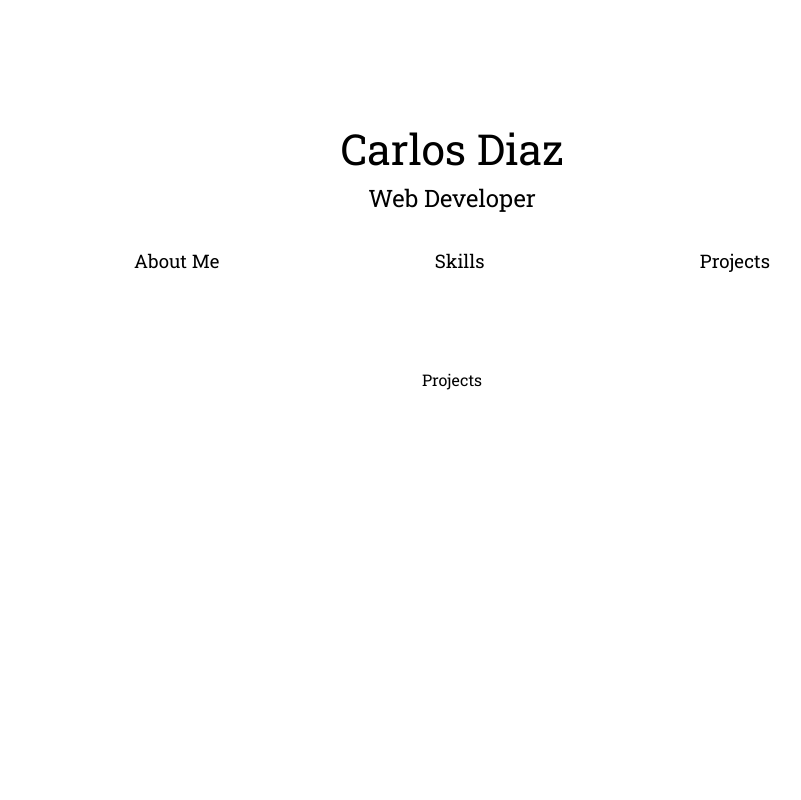
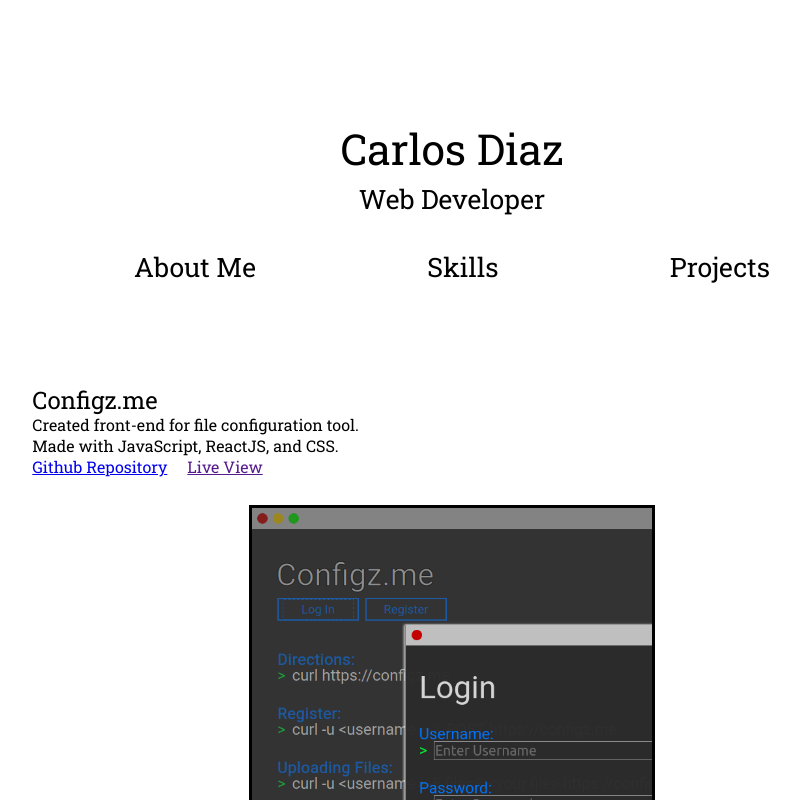
Before and after one commit to bycdiaz/portfolio, a React (Create React App) app: page / in a window 1280 px wide. Both pictures are taken after a click on the item "Projects". Shown: the top 800 px of the page, without its empty margins (188-989 px from the left). Built offline with nearby package versions, Linux system fonts and the light colour scheme.

Commit message:
Adds project details and images.

```diff
--- a/src/components/Projects.js
+++ b/src/components/Projects.js
@@ -1,10 +1,45 @@
 import React from 'react';
+import projectList from "../json/projectList";
+import "../styles/projects.css";
 
 function Projects() {
   return (
-    <p className="projects">
-        Projects
-    </p>
+    <div className="projects">
+      {
+        projectList.map(project => {
+          return (
+            <div className="project" key={project['projectName']}>
+              <h2 className="project-name">{project['projectName']}</h2>
+              <h3 className="project-description">{project['description']}</h3>
+              <h3 className="project-description">{project['madeWith']}</h3>
+              <div className="project-links">
+                <a
+                  href={project['repoLink']}
+                  className="project-link"
+                  target="_blank"
+                  rel="noopener noreferrer"
+                >
+                  Github Repository
+                </a>
+                <a
+                  href={project['liveLink']}
+                  className="project-link"
+                  target="_blank"
+                  rel="noopener noreferrer"
+                >
+                  Live View
+                </a>
+              </div>
+              <img
+                className="project-image"
+                src={project['image']}
+                alt={`${project['projectName']} screenshot`}
+              ></img>
+            </div>
+          )
+        })
+      }
+    </div>
   );
 }
 
--- a/src/components/Skills.js
+++ b/src/components/Skills.js
@@ -1,5 +1,5 @@
 import React from 'react';
-import skillList from "../skillList";
+import skillList from "../json/skillList";
 import "../styles/skills.css"
 
 function Skills() {
--- a/src/projectList.js
+++ b/src/json/projectList.js
@@ -1,6 +1,6 @@
-import configzmeImage from "./images/configzme.png";
-import prereqCheck from "./images/prereqcheck.png";
-import grotonToggle from "./images/grotonfd-toggle.gif";
+import configzmeImage from "../images/configzme.png";
+import prereqCheck from "../images/prereqcheck.png";
+import grotonToggle from "../images/grotonfd-toggle.gif";
 
 const projectList = [
   {
--- a/src/styles/header.css
+++ b/src/styles/header.css
@@ -10,6 +10,6 @@
 }
 
 .title {
-  font-size: 18pt;
+  font-size: 20pt;
   margin-bottom: 40px;
 }
--- a/src/styles/navmenu.css
+++ b/src/styles/navmenu.css
@@ -6,7 +6,7 @@
 }
 
 .nav-item {
-  font-size: 14pt;
+  font-size: 20pt;
   padding: 2px;
 }
 
--- /dev/null
+++ b/src/styles/projects.css
@@ -0,0 +1,23 @@
+.project-image {
+  width: 400px;
+  height: 400px;
+  display: block;
+  margin: 50px auto;
+  border: 3px solid #000000;
+}
+
+.project-name {
+  font-size: 18pt;
+}
+
+.project > * {
+  margin-top: 5px;
+}
+
+.project-links {
+  margin-bottom: 30px;
+}
+
+.project-link {
+  margin-right: 20px;
+}
```
Also changed, not shown: src/json/skillList.js (renamed from src/skillList.js, +9 -9 lines), src/images/configzme.png.
